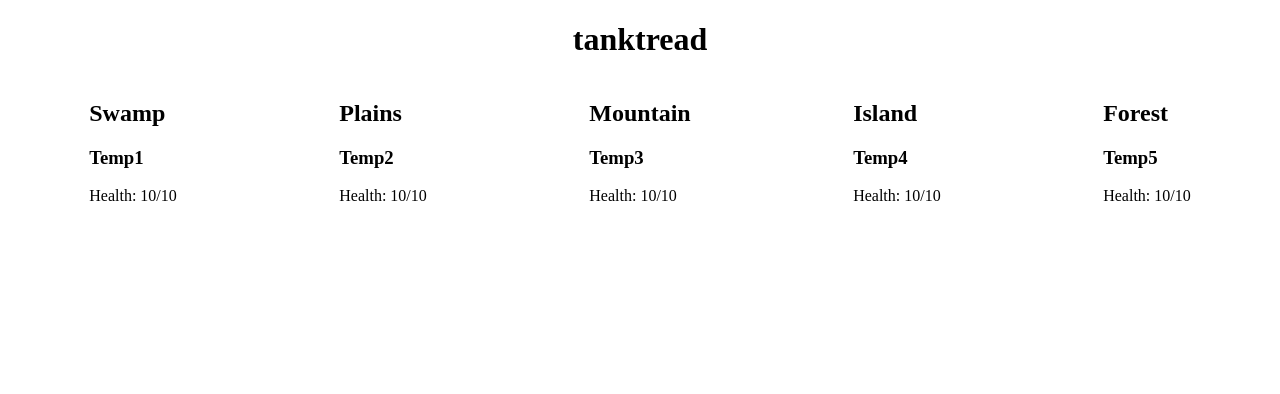
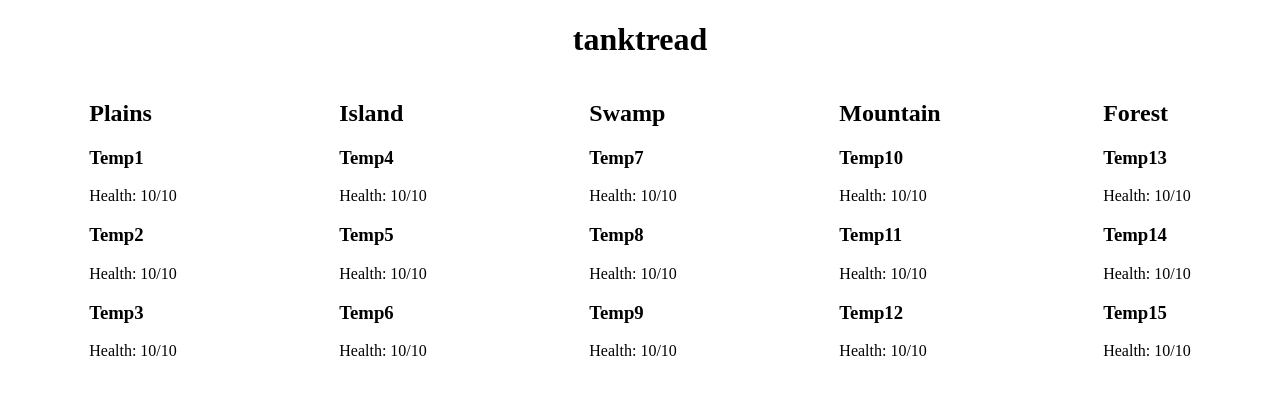
Before and after one commit to MayMoonsley/tanktread, an Angular app: page / in a window 1280 px wide. Shown: the top 394 px of the page. Built offline with nearby package versions, Linux system fonts and the light colour scheme.

Commit message:
Pull battlefield data from BattlefieldService

```diff
--- /dev/null
+++ b/src/app/battlefield.service.ts
@@ -0,0 +1,27 @@
+import { Injectable } from '@angular/core';
+import { Battlefield } from './interfaces/Battlefield';
+import { Unit } from './interfaces/Unit';
+
+@Injectable({
+  providedIn: 'root'
+})
+export class BattlefieldService {
+
+  constructor() { }
+
+  getBattlefield(): Battlefield {
+    const regionNames = ['Plains', 'Island', 'Swamp', 'Mountain', 'Forest'];
+    const result: Battlefield = {regions: []};
+    let tempNum: number = 1;
+    for (let name of regionNames) {
+      const units: Unit[] = [];
+      for (let i = 0; i < 3; i++) {
+        units.push({name: `Temp${tempNum}`, health: 10, maxHealth: 10});
+        tempNum++;
+      }
+      result.regions.push({name, units});
+    }
+    return result;
+  }
+
+}
--- a/src/app/battlefield/battlefield.component.ts
+++ b/src/app/battlefield/battlefield.component.ts
@@ -1,5 +1,6 @@
 import { Component, OnInit } from '@angular/core';
 import { Battlefield } from '../interfaces/Battlefield';
+import { BattlefieldService } from '../battlefield.service'
 
 @Component({
   selector: 'app-battlefield',
@@ -8,32 +9,12 @@ import { Battlefield } from '../interfaces/Battlefield';
 })
 export class BattlefieldComponent implements OnInit {
 
-  battlefield: Battlefield = {regions: [
-    {
-      name: 'Swamp',
-      units: [{name: 'Temp1', health: 10, maxHealth: 10}]
-    },
-    {
-      name: 'Plains',
-      units: [{name: 'Temp2', health: 10, maxHealth: 10}]
-    },
-    {
-      name: 'Mountain',
-      units: [{name: 'Temp3', health: 10, maxHealth: 10}]
-    },
-    {
-      name: 'Island',
-      units: [{name: 'Temp4', health: 10, maxHealth: 10}]
-    },
-    {
-      name: 'Forest',
-      units: [{name: 'Temp5', health: 10, maxHealth: 10}]
-    }
-  ]};
+  battlefield: Battlefield;
 
-  constructor() { }
+  constructor(private battlefieldService: BattlefieldService) {}
 
   ngOnInit(): void {
+    this.battlefield = this.battlefieldService.getBattlefield();
   }
 
 }
```
Also changed, not shown: 1 other file (tests, documents, lock files or other folders).
